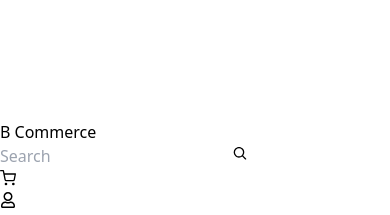
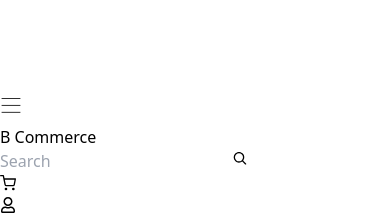
Before and after one commit to MohamedBechirMejri/b-commerce, a Next.js app: page / in a window 390 px wide. Shown: the top 215 px of the page. Built offline with nearby package versions, Linux system fonts and the light colour scheme.

Commit message:
Add Menu Hamburger

```diff
--- a/src/components/Layout/Nav/NavToggle.tsx
+++ b/src/components/Layout/Nav/NavToggle.tsx
@@ -1,4 +1,20 @@
+import type { SVGMotionProps } from "framer-motion";
 import { motion } from "framer-motion";
+import type { RefAttributes } from "react";
+
+const Path = (
+  props: JSX.IntrinsicAttributes &
+    SVGMotionProps<SVGPathElement> &
+    RefAttributes<SVGPathElement>
+) => (
+  <motion.path
+    fill="transparent"
+    strokeWidth="1"
+    stroke="hsl(0, 0%, 18%)"
+    strokeLinecap="round"
+    {...props}
+  />
+);
 
 const NavToggle = ({
   isOpen,
@@ -8,17 +24,15 @@ const NavToggle = ({
   setIsOpen: (isOpen: boolean) => void;
 }) => {
   return (
-    <div className="flex h-full items-center justify-center">
+    <motion.div
+      initial={false}
+      animate={isOpen ? "open" : "closed"}
+      className="flex h-full items-center justify-center"
+    >
       <motion.button
-        initial={{ scale: 0, x: 0, y: 25, backgroundColor: "#0f172a" }}
-        animate={{
-          scale: 1,
-          y: 0,
-          backgroundColor: isOpen ? "#f1f5f9" : "#0f172a",
-        }}
-        whileHover={{ scale: 1.1 }}
-        whileTap={{ scale: 0.9 }}
-        className="z-20 h-[3.5rem] w-[3.5rem] rounded-full elevation-8"
+        initial={{ scale: 0, y: 25 }}
+        animate={{ scale: 1, y: 0 }}
+        className="relative z-20 flex h-full w-full flex-col items-center justify-center gap-2"
         aria-label="toggle nav"
         aria-pressed="false"
         onClick={(e) => {
@@ -30,8 +44,31 @@ const NavToggle = ({
 
           setIsOpen(!isOpen);
         }}
-      />
-    </div>
+      >
+        <svg width="23" height="23" viewBox="0 0 23 23" className="scale-[1.7]">
+          <Path
+            variants={{
+              closed: { d: "M 2 2.5 L 20 2.5" },
+              open: { d: "M 3 16.5 L 17 2.5" },
+            }}
+          />
+          <Path
+            d="M 2 9.423 L 20 9.423"
+            variants={{
+              closed: { opacity: 1 },
+              open: { opacity: 0 },
+            }}
+            transition={{ duration: 0.1 }}
+          />
+          <Path
+            variants={{
+              closed: { d: "M 2 16.346 L 20 16.346" },
+              open: { d: "M 3 2.5 L 17 16.346" },
+            }}
+          />
+        </svg>
+      </motion.button>
+    </motion.div>
   );
 };
 
```
